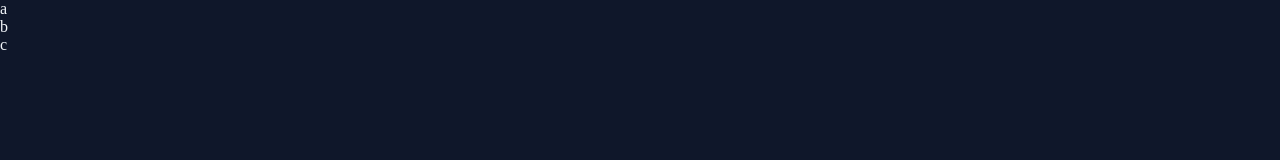
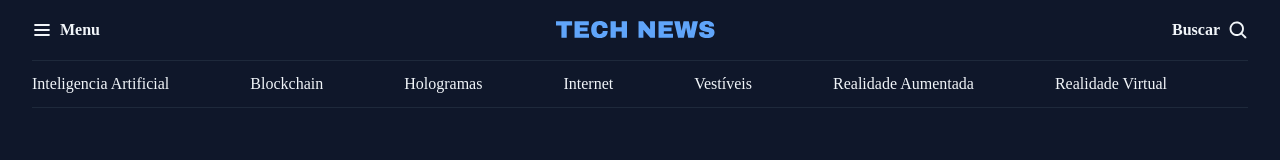
Before and after one commit to oHiagoFreitas/Projeto-TechNews, a plain HTML site: page index.html in a window 1280 px wide. Drawn offline with Linux system fonts and the light colour scheme.

Commit message:
CRIANDO O HEADER

```diff
--- a/index.html
+++ b/index.html
@@ -10,18 +10,35 @@
     <meta name="viewport" content="width=device-width, initial-scale=1.0">
     <link rel="stylesheet" href="style/index.css">
 
-    <link
-        href="https://fonts.googleapis.com/css2?family=Archivo:ital,wght@0,100..900;1,100..900&family=Poppins:wght@400;600;800&display=swap"
-        rel="stylesheet">
+    <link href="https://fonts.googleapis.com/css2?family=Archivo:ital,wght@0,100..900;1,100..900&family=Poppins:wght@400;600;800&display=swap" rel="stylesheet">
 
     <title>Portal de Noticias</title>
 
 </head>
 
 <body>
-    <h1>a</h1>
-    <h2>b</h2>
-    <a href="#">c</a>
+    <header class="container">
+        <nav id="primary" class="grid grid-flow-col">
+            <div>
+                <img src="assets/icons/List.svg" alt="ícone de menu"><strong>Menu</strong>
+            </div>
+            <div>
+                <img src="assets/icons/Tech News.svg" alt="ícone de logo">
+            </div>
+            <div>
+                <strong>Buscar</strong><img src="assets/icons/MagnifyingGlass.svg" alt="ícone de lupa">
+            </div>
+        </nav>
+        <nav id="secondary" class="grid grid-flow-col" >
+            <a href="#">Inteligencia Artificial</a>
+            <a href="#">Blockchain</a>
+            <a href="#">Hologramas</a>
+            <a href="#">Internet</a>
+            <a href="#">Vestíveis</a>
+            <a href="#">Realidade Aumentada</a>
+            <a href="#">Realidade  Virtual</a>
+        </nav>
+    </header>
 
 </body>
 
--- a/style/global.css
+++ b/style/global.css
@@ -38,3 +38,19 @@ a:hover{
 h1,h2,h3{
     font: inherit;
 }
+
+.container{
+    max-width: 1280px;
+    padding-inline: 32px;
+    margin-inline-start: auto;
+}
+
+/* utility-first */
+
+.grid{
+    display: grid;
+}
+
+.grid-flow-col{
+    grid-auto-flow: column;
+}
--- /dev/null
+++ b/style/header.css
@@ -0,0 +1,22 @@
+#primary{
+    padding-block: 20px;
+
+    div{
+        display: flex;
+        gap: 8px;
+        align-items: center;
+    }
+
+    div:nth-child(2){
+        margin-inline: auto;
+    }
+    div:nth-child(3){
+        justify-self: end;
+    }
+}
+
+#secondary{
+    padding-block: 14px;
+    border: solid 1px var(--stroke-color);
+    border-inline: none;
+}
--- a/style/index.css
+++ b/style/index.css
@@ -1 +1,3 @@
 @import url(global.css);
+@import url(header.css);
+@import url(nav.css);
```
Also changed, not shown: style/nav.css (added).
